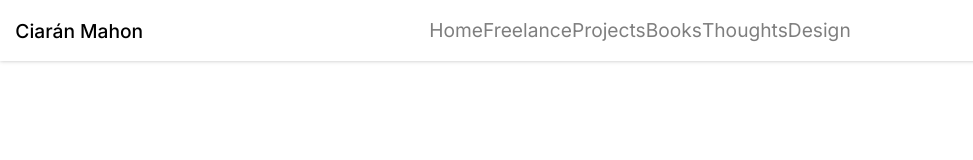
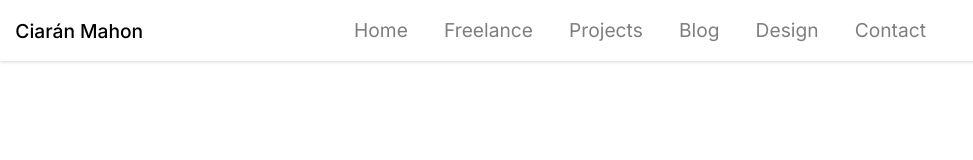
Before and after one commit to contro97/redesigned-disco, a Gatsby site: page / in a window 1280 px wide. Shown: the whole page, without its empty margins (0-973 px from the left). Built offline with nearby package versions, Linux system fonts and the light colour scheme; Gatsby itself is replaced by a stand-in of ours.

Commit message:
nav bar update

```diff
--- a/src/components/Nav/Links.tsx
+++ b/src/components/Nav/Links.tsx
@@ -10,6 +10,7 @@ import {
     M1,
     DESKTOP,
 } from '../../constants/measurements'
+import { OUTLINE_STYLES } from "../../constants/misc"
 
 const Wrapper = s.div<{active?: boolean }>`
     ${maxWidth(DESKTOP)} {
@@ -24,13 +25,29 @@ const StyledLink = s(Link)<{}>`
   text-decoration: none !important;
   color: ${BLACK};
   opacity: 0.5;
-    margin: 0calc(${M1} + 0.5w);
-    padding: 0 4px
+  margin: 0 calc(${M1} + 0.5vw);
+  padding: 0 4px;
 
   &:hover,
   &:focus,
   &:active {
     opacity: 1;
+  }
+
+  ${maxWidth('1148px')} {
+    margin: 0 calc(${M1} / 2);
+  }
+
+  ${maxWidth(DESKTOP)} {
+    margin: 1vh 0;
+    font-size: 125%;
+    width: 100%;
+    padding: 0;
+  }
+
+  &:focus {
+    ${OUTLINE_STYLES};
+    border-radius: 2px;
   }
 `
 
@@ -38,8 +55,7 @@ const routes: [string, string][] = [
     ['Home', Route.HOME],
     ['Freelance', Route.FREELANCE],
     ['Projects', Route.PROJECTS],
-    ['Books', Route.BOOKS],
-    ['Thoughts', Route.THOUGHTS],
+    ['Blog', Route.BLOG],
     ['Design', Route.DESIGN],
   ]
 
@@ -67,5 +83,8 @@ export const Links = ({
                 )
             },
         )}
+         <StyledLink as="a" href={Route.CONTACT} tabIndex={tabIndex} role="menuitem">
+      Contact
+    </StyledLink>
     </Wrapper>
 )
--- a/src/constants/routes.ts
+++ b/src/constants/routes.ts
@@ -6,7 +6,7 @@ export class Route {
     static HOME = '/'
     static FREELANCE = '/freelance'
     static PROJECTS = '/projects'
-    static THOUGHTS = '/thoughts'
+    static BLOG = '/blog'
 
     /**
      * Path to the page for all books
```
Lines whose indentation alone changed are shown as unchanged.
